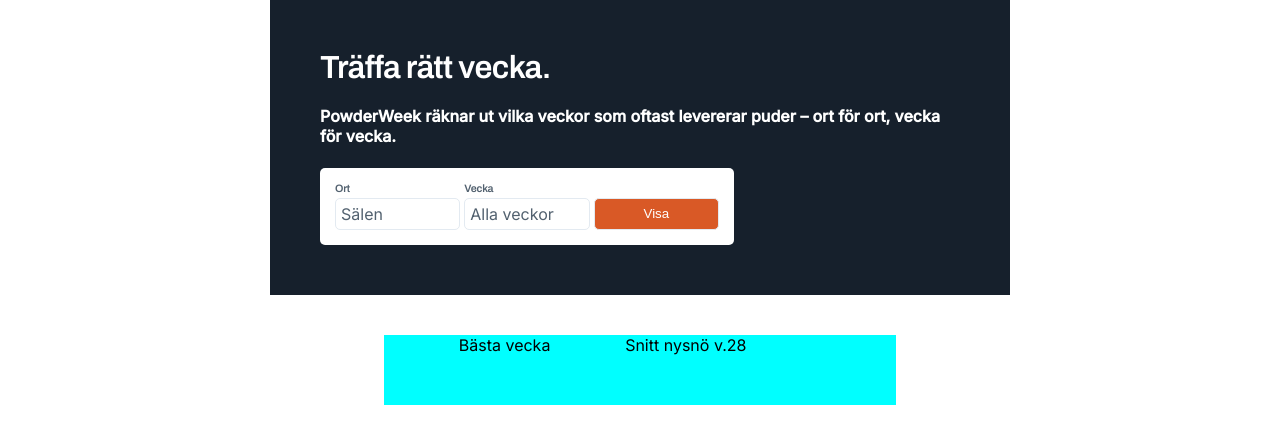
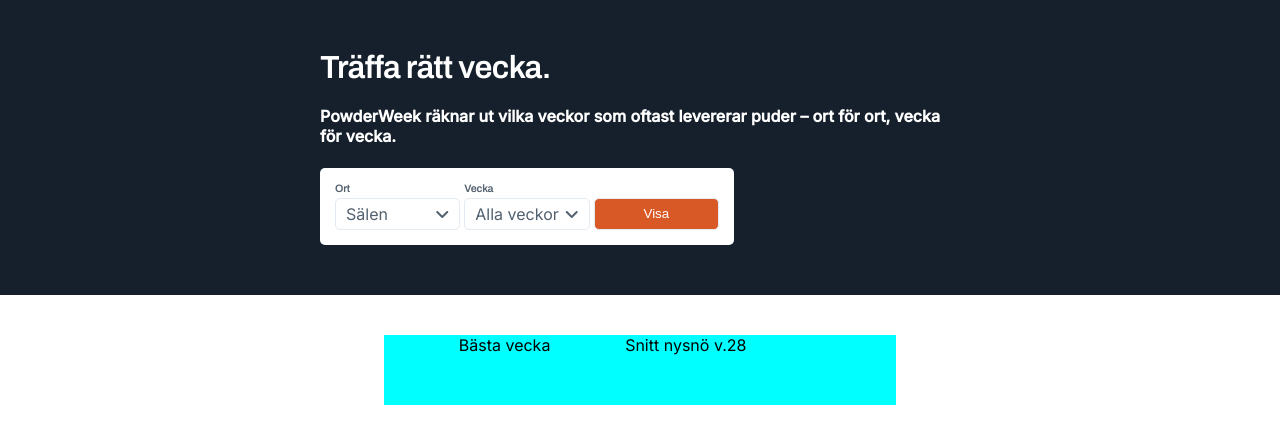
Before and after one commit to Liljenberg89/PuderS-kert, a React (Vite) app in the folder client/: page / in a window 1280 px wide. Shown: the top 444 px of the page. Built offline with nearby package versions, Linux system fonts and the light colour scheme.

Commit message:
Added fontawesum icons

```diff
--- a/client/index.html
+++ b/client/index.html
@@ -10,6 +10,10 @@
       href="https://fonts.googleapis.com/css2?family=Archivo:wght@500;600&family=Inter:wght@400;500&display=swap"
       rel="stylesheet"
     />
+    <link
+      rel="stylesheet"
+      href="https://cdnjs.cloudflare.com/ajax/libs/font-awesome/6.7.2/css/all.min.css"
+    />
   </head>
   <body>
     <div id="root"></div>
--- a/client/src/App.css
+++ b/client/src/App.css
@@ -6,7 +6,11 @@
 .sectionOne {
   display: flex;
   flex-direction: column;
+  align-items: center;
   background-color: #16202c;
+  width: 100vw;
+}
+.sectionOne-box {
   width: 50vw;
   color: white;
   padding: 50px;
@@ -47,8 +51,11 @@
 }
 .drop-down {
   border: solid 1px #e3eaf1;
-  padding: 5px;
+  padding: 5px 10px;
   border-radius: 5px;
+  display: flex;
+  justify-content: space-between;
+  align-items: center;
 }
 button {
   background-color: #d95926;
--- a/client/src/App.tsx
+++ b/client/src/App.tsx
@@ -17,6 +17,7 @@
   return (
     <div className="container">
       <div className="sectionOne">
+        <div className="sectionOne-box">
           <div className="intro">
             <h1>Träffa rätt vecka.</h1>
             <h4>
@@ -26,9 +27,14 @@
           </div>
           <div className="filter">
             <h6>Ort</h6> <h6>Vecka</h6> <span></span>
-          <div className="drop-down">Sälen</div>
-          <div className="drop-down">Alla veckor</div>
+            <div className="drop-down">
+              Sälen <i className="fa-solid fa-angle-down"></i>
+            </div>
+            <div className="drop-down">
+              Alla veckor <i className="fa-solid fa-angle-down"></i>
+            </div>
             <button> Visa</button>
+          </div>
         </div>
       </div>
 
```
Lines whose indentation alone changed are shown as unchanged.
